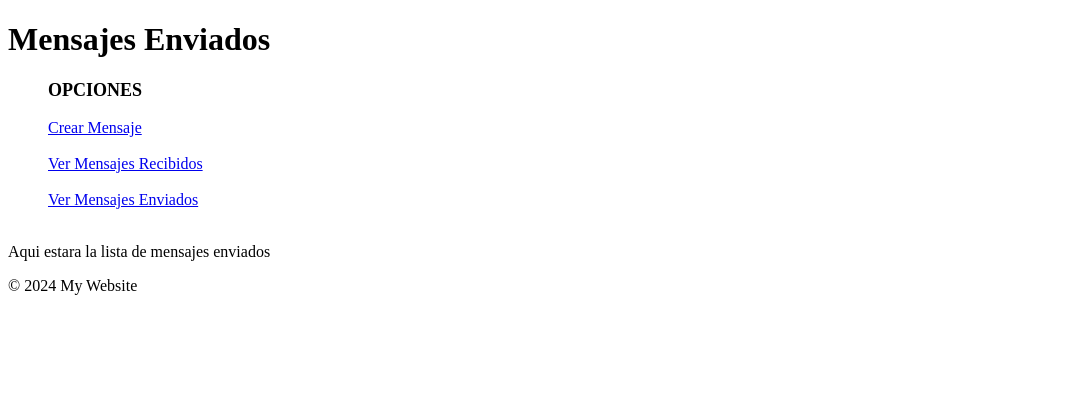
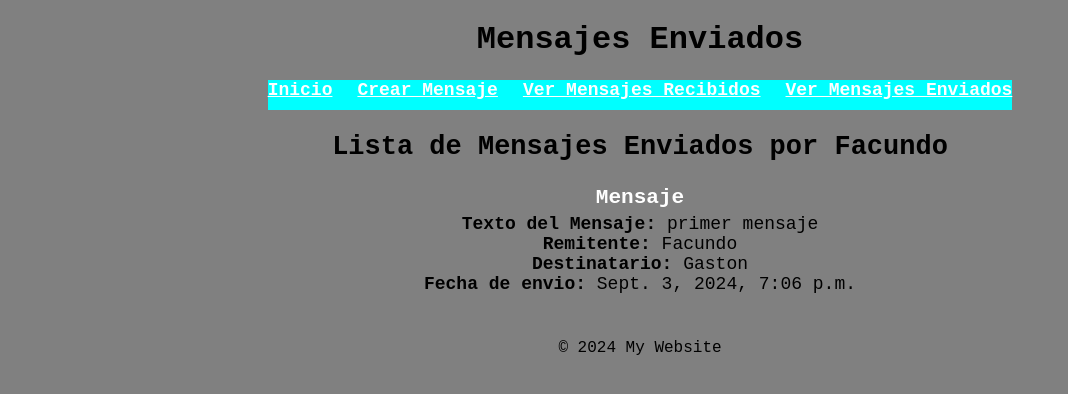
Before and after one commit to Gaston-Care/TableroMensajes, a Django app: page /mensajesEnviados in a window 1280 px wide. Shown: the top 394 px of the page, without its empty margins (0-1068 px from the left). Run offline with Django 4.2, Linux system fonts and the light colour scheme; data comes from the database, SQL or seed files in the repository; both versions use the stored data as it was after the commit.

Commit message:
Implementacion de codigo en las plantillas HTML y creacion de styles

```diff
--- /dev/null
+++ b/mensajes/static /mensajes/styles.css
@@ -0,0 +1,53 @@
+nav ul {
+    list-style-type: none;
+    padding: 0;
+    margin: 0;
+    display: flex;
+    background-color: aqua;
+}
+
+nav ul li {
+    margin-right: 20px;
+    margin-bottom: 10px;
+    font-size: large;
+    font-weight: bold;
+    font-family: 'Courier New', Courier, monospace;
+}
+
+nav ul li:last-child {
+    margin-right: 0;
+}
+
+body {
+    text-align: center;
+    background-color: grey;
+}
+
+#label-formulario {
+    font-size: 20px;
+    color: #000;
+    font-weight: bold;
+}
+
+#input-formulario {
+    width: 300px;
+    height: 30px;
+    border-radius: 15px;
+    border: none;
+    text-align: center;
+    font-size: 15px;
+    font-weight: bold;
+}
+
+#boton-crear-mensaje {
+    color: #FFF;
+    font-weight: bold;
+    width: 300px;
+    height: 30px;
+    border-radius: 15px;
+    border: none;
+    text-align: center;
+    font-size: 17px;
+    cursor: pointer;
+    background-color: #e24800;
+}
--- a/mensajes/templates/base.html
+++ b/mensajes/templates/base.html
@@ -2,28 +2,26 @@
 <html lang="en">
     <head>
         <meta charset="UTF-8">
+        <meta name="viewport" content="width=device-width, initial-scale=1.0">
         <title>{% block title %}My Website{% endblock %}</title>
+        {% load static %}
+        <link rel="stylesheet" href="{% static 'mensajes/styles.css' %}">
     </head>
 
-    <body>
-    <header>
+    <body style="background-color: grey; font-family: 'Courier New', Courier, monospace;">
+    <header style="text-align: center;">
         <h1>{% block header %}Welcome to My Website{% endblock %}</h1>
     </header>
 
-    <nav>
-        <ul style="list-style-type: none;">
-            <p style="font-weight: bold; font-size: large;">OPCIONES</p>
-            <li><a href="{% url 'crear_mensaje' %}">Crear Mensaje</li><br>
-            <li><a href="{% url 'ver_mensajes_recibidos' %}">Ver Mensajes Recibidos</li><br>
-            <li><a href="{% url 'ver_mensajes_enviados' %}">Ver Mensajes Enviados</a></li><br>
-        </ul>
-    </nav>
+    <div style="display: flex; justify-content: center;">
+        {% include 'navbar.html' %}
+    </div>
 
-    <div class="content">
+    <div class="content" style="display: flex; justify-content: center;">
         {% block content %} {% endblock %}
     </div>
 
-    <footer>
+    <footer style="margin-bottom: 0; margin-top: 25px; text-align: center;">
         <p>&copy; 2024 My Website</p>
     </footer>
 
--- a/mensajes/templates/home.html
+++ b/mensajes/templates/home.html
@@ -7,5 +7,5 @@
 {% endblock %}
 
 {% block content %}
-    <p>Este es el contenido de la página de inicio.</p>
+    <p>Seleccione lo que desea hacer </p>
 {% endblock %}
--- a/mensajes/templates/mensajesEnviados.html
+++ b/mensajes/templates/mensajesEnviados.html
@@ -7,5 +7,16 @@
 {% endblock %}
 
 {% block content %}
-    <p>Aqui estara la lista de mensajes enviados</p>
+    <ol style="list-style-type: none; padding: 0; margin: 0; font-family: 'Courier New', Courier, monospace; font-size: large; font-weight: 400">
+        {% for mensaje in mensajes %}
+        <h2> Lista de Mensajes Enviados por {{ remitente }}</h2>
+            <li style="margin-top: 15px;">
+                <h3 style="margin-bottom: 5px; text-align: center; color: #FFF;">Mensaje</h3>
+                <b>Texto del Mensaje: </b>{{ mensaje.texto_del_mensaje }} <br>
+                <b>Remitente: </b>{{ mensaje.remitente }} <br>
+                <b>Destinatario: </b>{{ mensaje.destinatario }} <br>
+                <b>Fecha de envio: </b>{{ mensaje.fecha_del_envio }}
+            </li> <br>
+        {% endfor %}
+    </ol>
 {% endblock %}
--- /dev/null
+++ b/mensajes/templates/navbar.html
@@ -0,0 +1,8 @@
+<nav>
+    <ul style="list-style-type: none; display: flex; padding: 0; margin: 0; font-family: 'Courier New', Courier, monospace; font-size: large; font-weight: 500">
+        <li style="margin-right: 25px; "><a href="{% url 'home' %}" style="color: #FFF;">Inicio</a></li>
+        <li style="margin-right: 25px; "><a href="{% url 'crear_mensaje' %}" style="color: #FFF;">Crear Mensaje</a></li>
+        <li style="margin-right: 25px; "><a href="{% url 'ver_mensajes_recibidos' %}" style="color: #FFF;">Ver Mensajes Recibidos</a></li>
+        <li><a href="{% url 'ver_mensajes_enviados' %}" style="color: #FFF;">Ver Mensajes Enviados</a></li>
+    </ul>
+</nav>
--- a/mensajes/views.py
+++ b/mensajes/views.py
@@ -9,12 +9,22 @@ def home(request):
     return render(request,'home.html')
 
 def ver_mensajes_recibidos(request):
+    destinatario_buscado = 'Gaston'
     mensajes_recibidos = Mensaje.objects.filter(destinatario='Gaston')
-    return render(request, 'mensajesRecibidos.html', {'mensajes': mensajes_recibidos})
+    contexto = {
+        'mensajes': mensajes_recibidos,
+        'destinatario': destinatario_buscado
+    }
+    return render(request, 'mensajesRecibidos.html', contexto)
 
 def ver_mensajes_enviados(request):
-    mensajes_enviados = Mensaje.objects.filter(remitente='Gaston')
-    return render(request, 'mensajesEnviados.html', {'mensajes': mensajes_enviados})
+    remitente_buscado = 'Facundo'
+    mensajes_enviados = Mensaje.objects.filter(remitente=remitente_buscado)
+    contexto = {
+        'mensajes': mensajes_enviados,
+        'remitente': remitente_buscado
+    }
+    return render(request, 'mensajesEnviados.html', contexto)
 
 def crear_mensaje(request):
     contexto = {
```
Also changed, not shown: mensajes/templates/crearMensaje.html (+17 -1 lines), mensajes/templates/mensajesRecibidos.html (+12 -1 lines), db.sqlite3.
